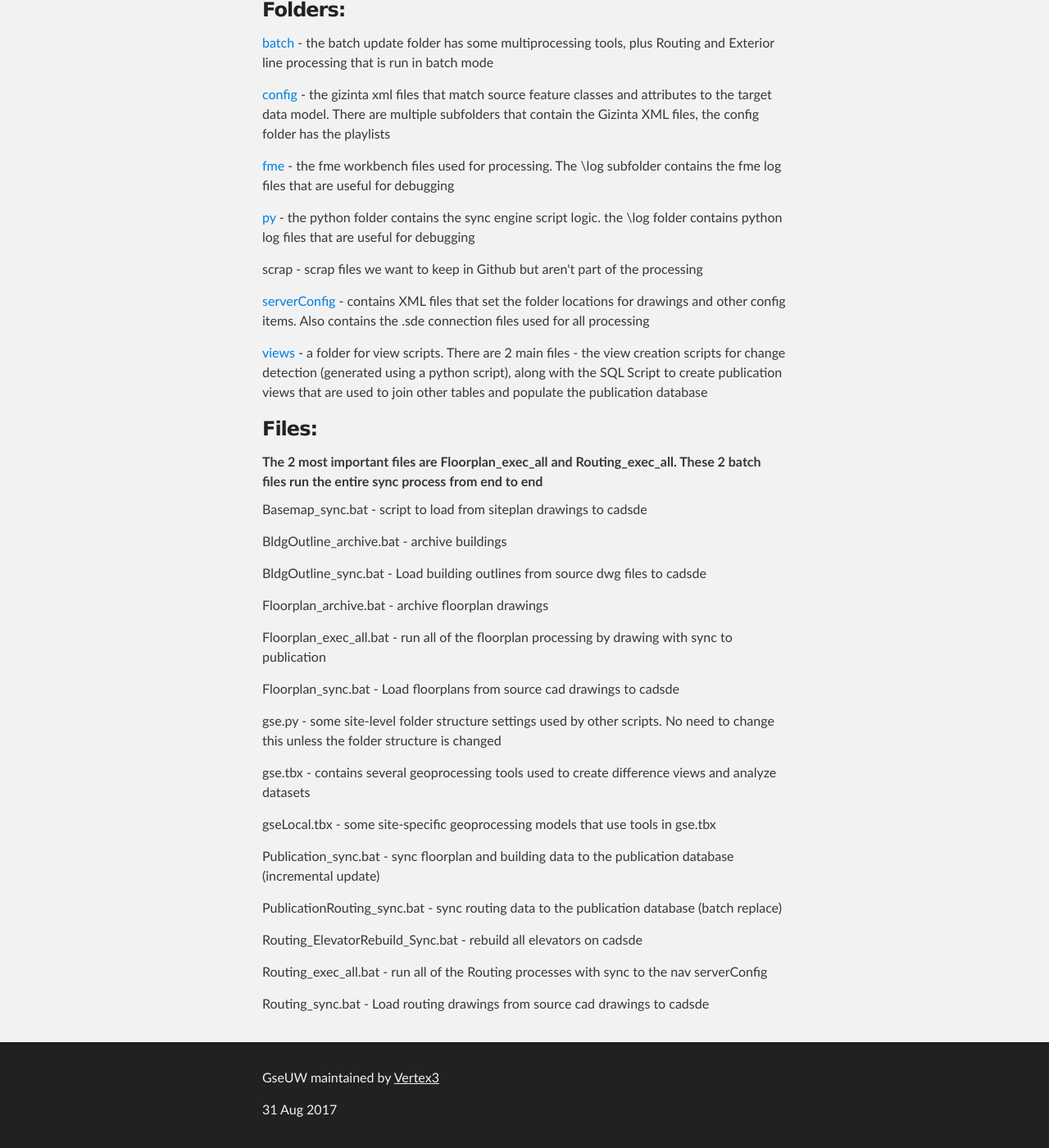
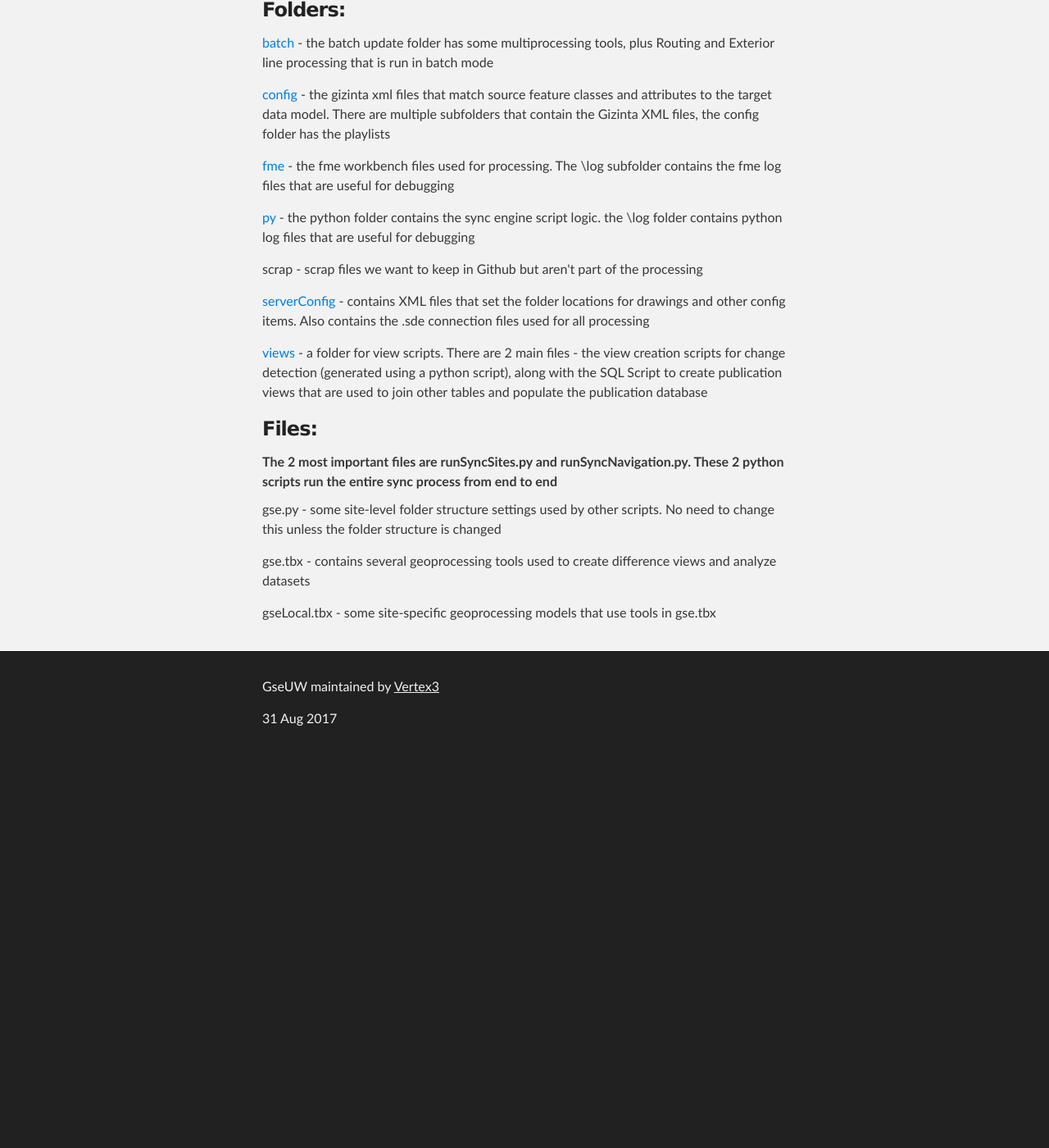
Before and after one commit to Vertex3/gseBase, a Jekyll site: the page built from ETL/index.html, in a window 1280 px wide and 1400 px high, scrolled down 329 px. Shown: the whole window at 82% size. Built offline with Jekyll 4.4.1, drawn with Linux system fonts in a browser that asks for light colours; after the commit the page ends 1252 px from its top, so only the background shows below that.

Commit message:
Update index.html

```diff
--- a/ETL/index.html
+++ b/ETL/index.html
@@ -1,5 +1,5 @@
 ---
-title: "ETL folder (Extract, Transform, and Load)"
+title: 'ETL folder (Extract, Transform, and Load)'
 tagline: Gizinta Sync Engine
 layout: default
 published: true
@@ -21,21 +21,10 @@ published: true
 
 		<h3>Files:</h3>
 
-		<strong>The 2 most important files are Floorplan_exec_all and Routing_exec_all. These 2 batch files run the entire sync process from end to end</strong>
+		<strong>The 2 most important files are runSyncSites.py and runSyncNavigation.py. These 2 python scripts run the entire sync process from end to end</strong>
 
-		<p>Basemap_sync.bat - script to load from siteplan drawings to cadsde</p>
-		<p>BldgOutline_archive.bat - archive buildings</p>
-		<p>BldgOutline_sync.bat - Load building outlines from source dwg files to cadsde</p>
-		<p>Floorplan_archive.bat - archive floorplan drawings</p>
-		<p>Floorplan_exec_all.bat - run all of the floorplan processing by drawing with sync to publication</p>
-		<p>Floorplan_sync.bat - Load floorplans from source cad drawings to cadsde</p>
 		<p>gse.py - some site-level folder structure settings used by other scripts. No need to change this unless the folder structure is changed</p>
 		<p>gse.tbx - contains several geoprocessing tools used to create difference views and analyze datasets</p>
 		<p>gseLocal.tbx - some site-specific geoprocessing models that use tools in gse.tbx</p>
-		<p>Publication_sync.bat - sync floorplan and building data to the publication database (incremental update)</p>
-		<p>PublicationRouting_sync.bat - sync routing data to the publication database (batch replace)</p>
-		<p>Routing_ElevatorRebuild_Sync.bat - rebuild all elevators on cadsde</p>
-		<p>Routing_exec_all.bat - run all of the Routing processes with sync to the nav serverConfig</p>
-		<p>Routing_sync.bat - Load routing drawings from source cad drawings to cadsde</p>
 </section>
 </div>
```
